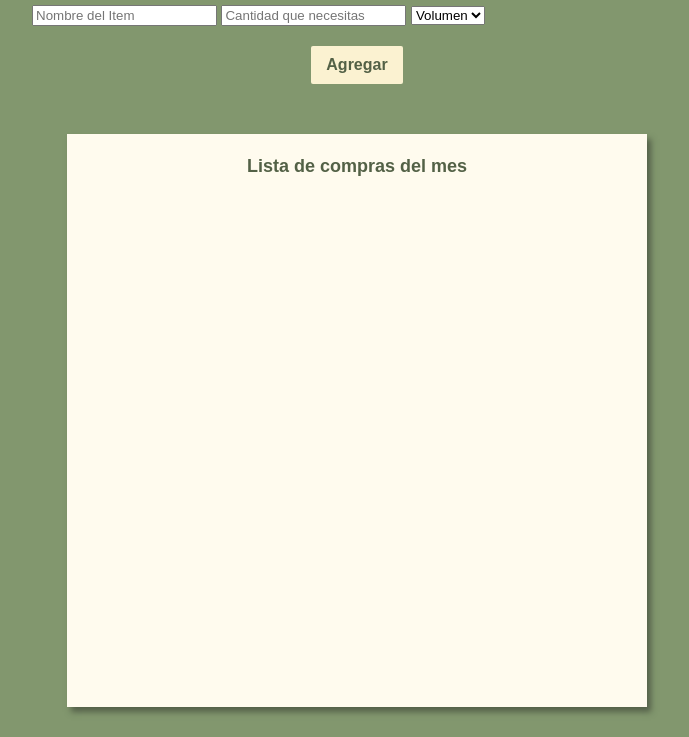
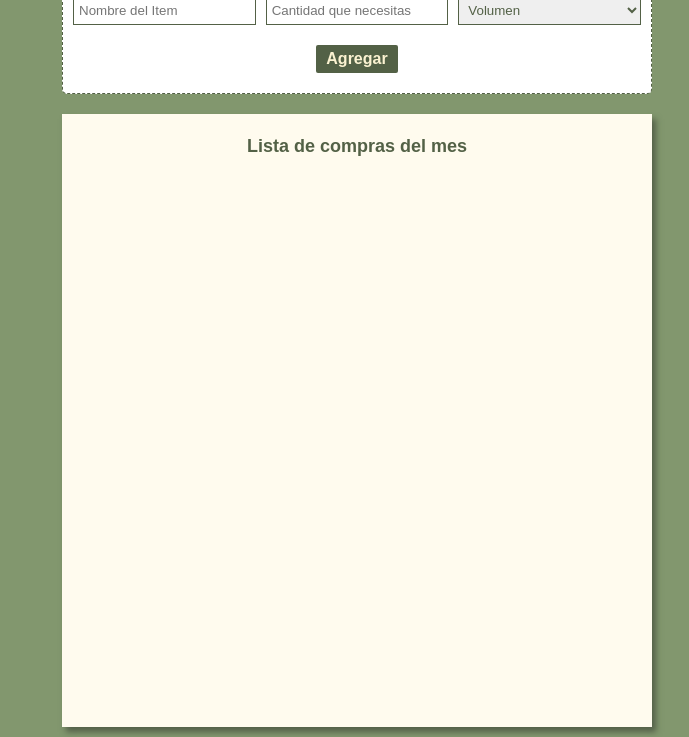
Before and after one commit to luisrh95/luis_giraldo_del_rio_JavaScript, a plain HTML site: page index.html in a window 1280 px wide. Shown: the part 63-800 px from the top of the page, without its empty margins (283-972 px from the left). Drawn offline with Linux system fonts and the light colour scheme; some packages are replaced by stand-ins of ours; a script that the page names is missing.

Commit message:
Add files via upload

```diff
--- a/style/main.css
+++ b/style/main.css
@@ -12,32 +12,82 @@ html,body {
 }
 .container{
 	max-width: 650px;
-	white-space: 100%;
+	width: 100%;
 	height: 100%;
 	display: grid;
 	margin: 0px auto;
 	grid-template-columns: 1fr;
 	grid-template-rows: auto 1fr;
 }
-button.add_item{
-	background-color: #fbf2d1;
+
+.container .container-header,
+.container .container-body{
+	padding: 10px 30px;
+	box-sizing: border-box;
+}
+.container-header .modal-form-item{
+    width: 100%;
+    height: 100%;
+    padding: 10px 5px;
+    position: relative;
+    border-radius: 5px;
+    box-sizing: border-box;
+	background-color: white;
+	border: 1px dashed #536146;
+}
+.container-header .modal-form-item h2{
+	width: 100%;
+	height: auto;
+	color: #536146;
+	margin: 0px auto;
+	font-size: medium;
+	text-align: center
+}
+/*forms*/
+.modal-form-item form > div,
+.HojaCompras li div.FormsUpdate{
+	width: 100%;
+	height: auto;
+	display: grid;
+	grid-gap: 10px;
+	padding: 20px 5px;
+	box-sizing: border-box;
+	grid-template-rows: 1fr;
+	grid-template-columns: 1fr 1fr 1fr;
+}
+.HojaCompras li div.FormsUpdate{
+	padding: 0px;
+	margin: 0px;
+	grid-gap: 1px;
+}
+.modal-form-item form > div input,
+.modal-form-item form > div select,
+.HojaCompras li div.FormsUpdate input,
+.HojaCompras li div.FormsUpdate select{
+	width: 100%;
+	padding: 5px;
+	box-sizing: border-box;
+	border: 1px solid #536146;
+	outline: none;
+	color: #536146;
+}
+.modal-form-item button.add_item{
+	color: #fbf2d1;
 	border-radius: 2px;
 	display: table;
-	margin: 20px auto;
-	color: #536146;
+	margin: 0px auto 10px;
+	background-color: #536146;
 	font-weight: bold;
 	font-size: medium;
 	border: none;
-	padding: 10px 15px;
+	padding: 5px 10px;
 	cursor: pointer;
 }
-button.add_item:hover{
-	background-color: #f9f3d7;
+.modal-form-item button.add_item:hover{
+	background-color: #6A7C59;
 }
-.container .container-body{
-	padding: 30px 35px;
-	box-sizing: border-box;
-}
+
+/*body*/
 .HojaCompras{
 	width: 100%;
 	height: 100%;
@@ -46,6 +96,7 @@ button.add_item:hover{
 	grid-template-rows: auto 1fr;
 	background-color: #fffbee;
 	margin: 0px;
+	overflow: hidden;
 	position: relative;
 	vertical-align: top;
 	padding: 10px;
@@ -81,12 +132,21 @@ button.add_item:hover{
 	grid-template-columns: 1fr auto auto;
 	border-bottom: 2px dashed #dce8ac;
 }
+.HojaCompras li div.FormsUpdate{
+
+}
 .HojaCompras li p{
 	margin: 0px;
 }
 .HojaCompras li p span{
 	font-style: italic;
 	text-decoration: underline;
+}
+.HojaCompras li p img{
+	display: inline-table;
+    position: relative;
+    vertical-align: top;
+    margin: 0px 3px;
 }
 .HojaCompras li:hover{
 	transition: all 0.5s;
@@ -100,3 +160,19 @@ button.add_item:hover{
 	font-style: italic;
 	cursor: pointer;
 }
+.HojaCompras li.CompraVacia{
+	width: 100%;
+	height: 100%;
+}
+.HojaCompras li.CompraVacia img{
+	width: 50%;
+	height: auto;
+	display: table;
+	margin: 0px auto;
+}
+@media screen and (max-width:500px){
+.modal-form-item form > div{
+	grid-template-rows: 1fr 1fr 1fr;
+	grid-template-columns: 1fr;
+}
+}
```
